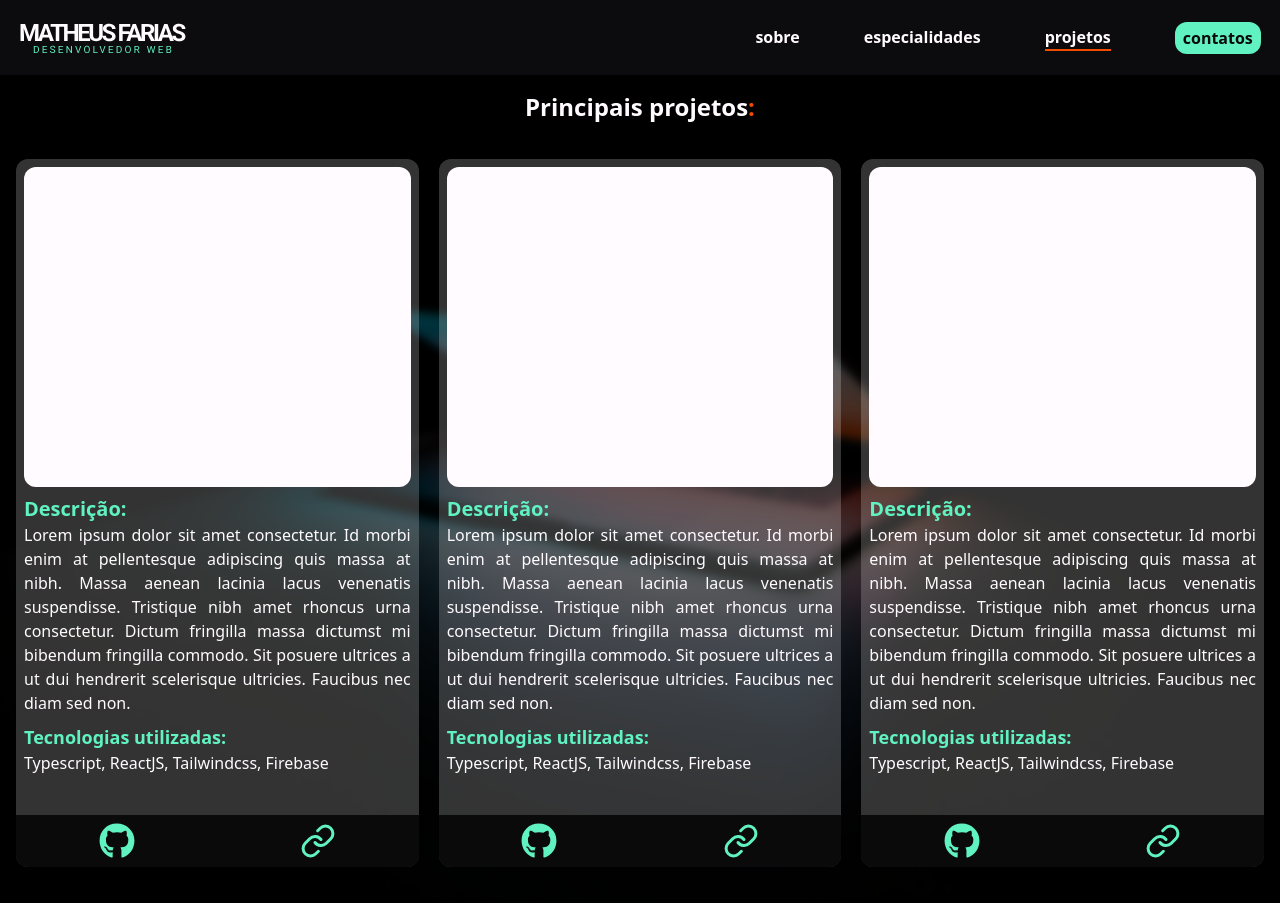
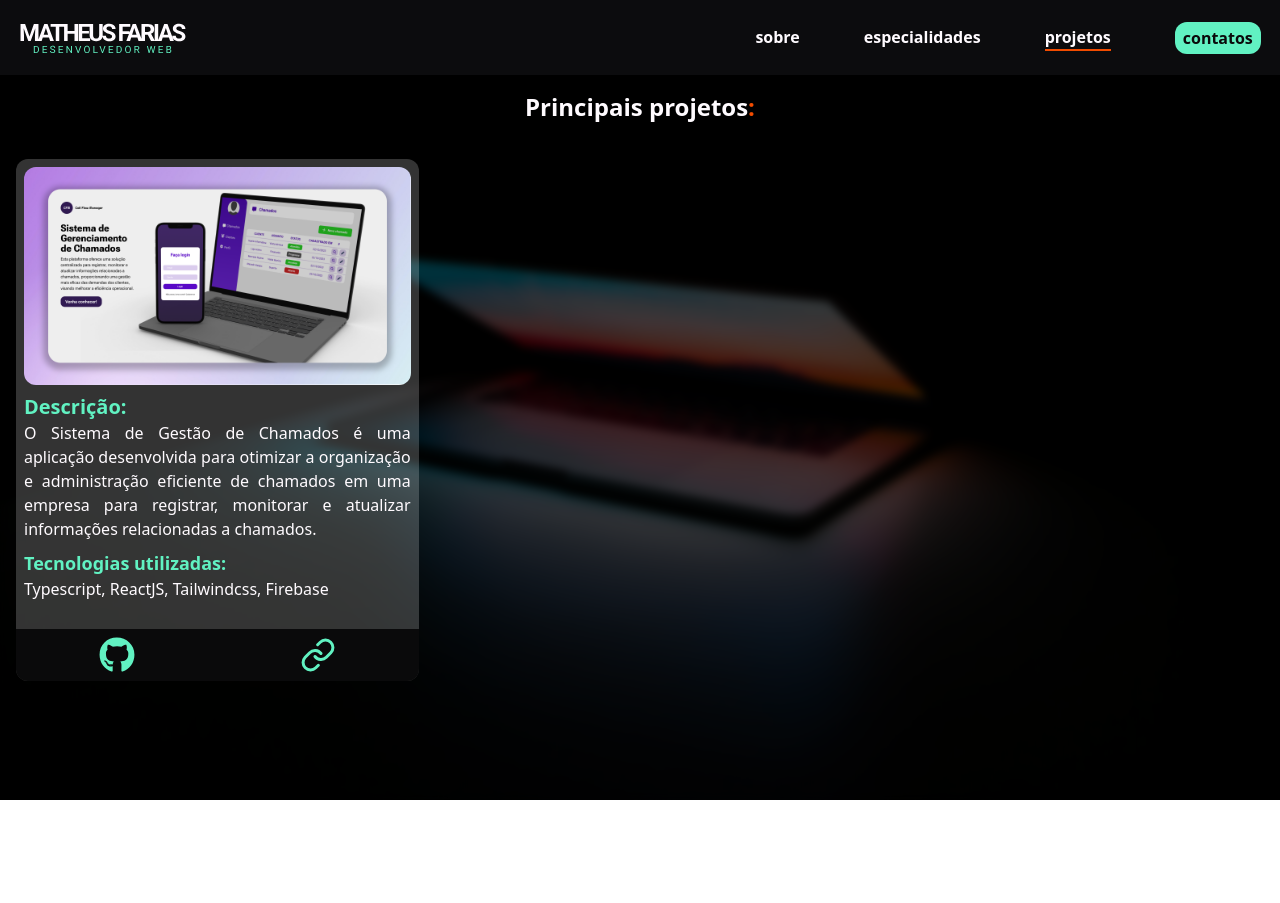
Before and after one commit to oMatheus-Farias/myportfolio, a React (Vite) app: page /projects in a window 1280 px wide. After the commit the page ends 800 px from the top, so only its background shows below. Built offline with nearby package versions, Linux system fonts and the light colour scheme.

Commit message:
refactor: adicionado capa do projeto e refatorado layout do card

```diff
--- a/src/pages/projects/index.tsx
+++ b/src/pages/projects/index.tsx
@@ -7,6 +7,8 @@ import Nav from "../../components/nav";
 
 import { FaGithub } from "react-icons/fa";
 import { FiLink } from "react-icons/fi";
+
+import imageProject01 from "../../assets/project1.png";
 
 export default function Projects() {
   const { viewDasktop, openOrCloseMenu, setOpenOrCloseMenu, setCurrentPage } = useContext(Context);
@@ -25,23 +27,26 @@ export default function Projects() {
       <Header openMenu={ () => setOpenOrCloseMenu(!openOrCloseMenu) } viewSize={ viewDasktop } />
 
       <h1
-          className="text-textColor text-center text-2xl font-bold mt-4"
-        >
-          Principais projetos
-          <span className="text-effectsColor" >:</span>
+        className="text-textColor text-center text-2xl font-bold mt-4"
+      >
+        Principais projetos
+        <span className="text-effectsColor" >:</span>
       </h1>
 
       <main className="px-6 py-9 gap-5 grid grid-cols-1 max-w-[104.3em] md:grid-cols-2 lg:grid-cols-3 md:px-4 md:gap-4 lg:gap-5 lg:mx-auto" >
-        <section className="bg-cardsColor pt-2 rounded-xl max-w-[28.7em] mx-auto" >
+        <section className="bg-cardsColor pt-2 rounded-xl max-w-[28.7em] mx-auto flex flex-col justify-between lg:max-h-[35em]" >
           <div className="px-2" >
-            <div className="w-full h-80 bg-textColor rounded-xl" >
-
+            <div className="w-full" >
+              <img
+                src={ imageProject01 }
+                className="object-cover rounded-xl"
+              />
             </div>
 
             <div>
               <h2 className="text-secondary mt-2 text-xl font-bold" >Descrição:</h2>
               <p className="text-textColor text-justify text-base" >
-                Lorem ipsum dolor sit amet consectetur. Id morbi enim at pellentesque adipiscing quis massa at nibh. Massa aenean lacinia lacus venenatis suspendisse. Tristique nibh amet rhoncus urna consectetur. Dictum fringilla massa dictumst mi bibendum fringilla commodo. Sit posuere ultrices a ut dui hendrerit scelerisque ultricies. Faucibus nec diam sed non.
+                O Sistema de Gestão de Chamados é uma aplicação desenvolvida para otimizar a organização e administração eficiente de chamados em uma empresa para registrar, monitorar e atualizar informações relacionadas a chamados.
               </p>
 
               <h3 className="text-secondary mt-2 text-lg font-bold" >Tecnologias utilizadas:</h3>
@@ -51,55 +56,7 @@ export default function Projects() {
             </div>
           </div>
 
-          <div className="w-full bg-primary flex justify-around py-2 mt-7 rounded-b-xl lg:mt-10" >
-            <a href="#" target="_blank" ><FaGithub color="#61F2C2" size={36} /></a>
-            <a href="#" target="_blank" ><FiLink color="#61F2C2" size={36} /></a>
-          </div>
-        </section>
-        <section className="bg-cardsColor pt-2 rounded-xl max-w-[28.7em] mx-auto" >
-          <div className="px-2" >
-            <div className="w-full h-80 bg-textColor rounded-xl" >
-
-            </div>
-
-            <div>
-              <h2 className="text-secondary mt-2 text-xl font-bold" >Descrição:</h2>
-              <p className="text-textColor text-justify text-base" >
-                Lorem ipsum dolor sit amet consectetur. Id morbi enim at pellentesque adipiscing quis massa at nibh. Massa aenean lacinia lacus venenatis suspendisse. Tristique nibh amet rhoncus urna consectetur. Dictum fringilla massa dictumst mi bibendum fringilla commodo. Sit posuere ultrices a ut dui hendrerit scelerisque ultricies. Faucibus nec diam sed non.
-              </p>
-
-              <h3 className="text-secondary mt-2 text-lg font-bold" >Tecnologias utilizadas:</h3>
-              <p className="text-textColor text-justify text-base" >
-                Typescript, ReactJS, Tailwindcss, Firebase
-              </p>
-            </div>
-          </div>
-
-          <div className="w-full bg-primary flex justify-around py-2 mt-7 rounded-b-xl lg:mt-10" >
-            <a href="#" target="_blank" ><FaGithub color="#61F2C2" size={36} /></a>
-            <a href="#" target="_blank" ><FiLink color="#61F2C2" size={36} /></a>
-          </div>
-        </section>
-        <section className="bg-cardsColor pt-2 rounded-xl max-w-[28.7em] mx-auto" >
-          <div className="px-2" >
-            <div className="w-full h-80 bg-textColor rounded-xl" >
-
-            </div>
-
-            <div>
-              <h2 className="text-secondary mt-2 text-xl font-bold" >Descrição:</h2>
-              <p className="text-textColor text-justify text-base" >
-                Lorem ipsum dolor sit amet consectetur. Id morbi enim at pellentesque adipiscing quis massa at nibh. Massa aenean lacinia lacus venenatis suspendisse. Tristique nibh amet rhoncus urna consectetur. Dictum fringilla massa dictumst mi bibendum fringilla commodo. Sit posuere ultrices a ut dui hendrerit scelerisque ultricies. Faucibus nec diam sed non.
-              </p>
-
-              <h3 className="text-secondary mt-2 text-lg font-bold" >Tecnologias utilizadas:</h3>
-              <p className="text-textColor text-justify text-base" >
-                Typescript, ReactJS, Tailwindcss, Firebase
-              </p>
-            </div>
-          </div>
-
-          <div className="w-full bg-primary flex justify-around py-2 mt-7 rounded-b-xl lg:mt-10" >
+          <div className="w-full bg-primary flex justify-around py-2 mt-7 rounded-b-xl" >
             <a href="#" target="_blank" ><FaGithub color="#61F2C2" size={36} /></a>
             <a href="#" target="_blank" ><FiLink color="#61F2C2" size={36} /></a>
           </div>
```
Also changed, not shown: src/assets/project1.png (added), src/assets/project2.png (added).
